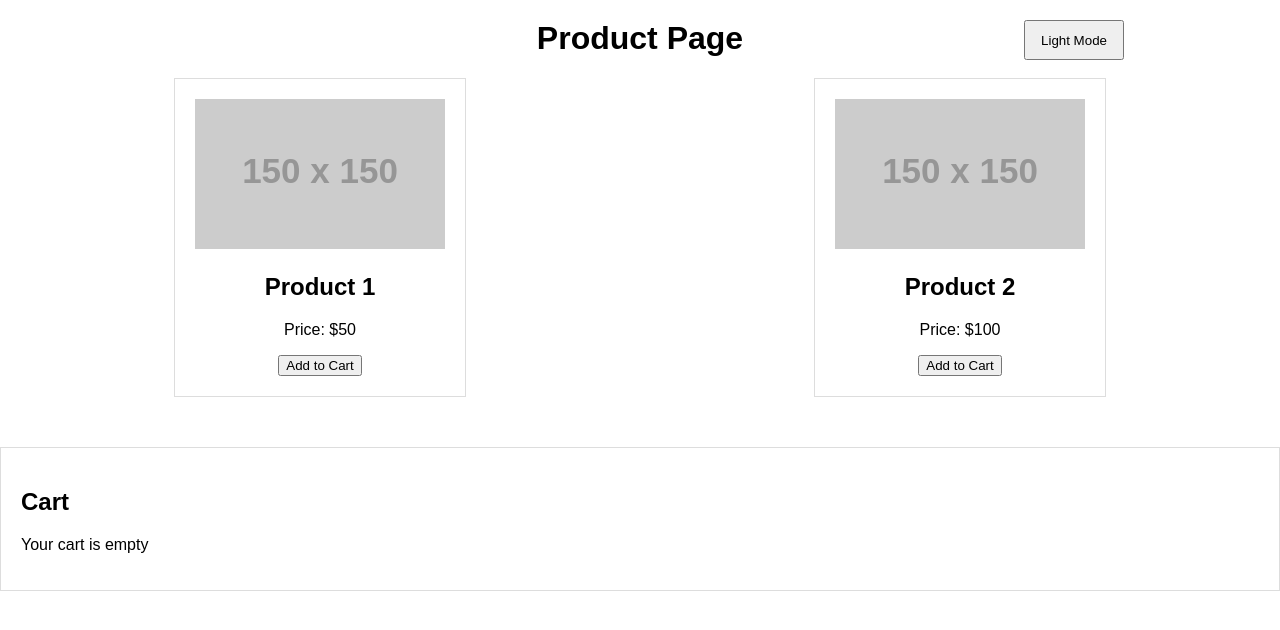
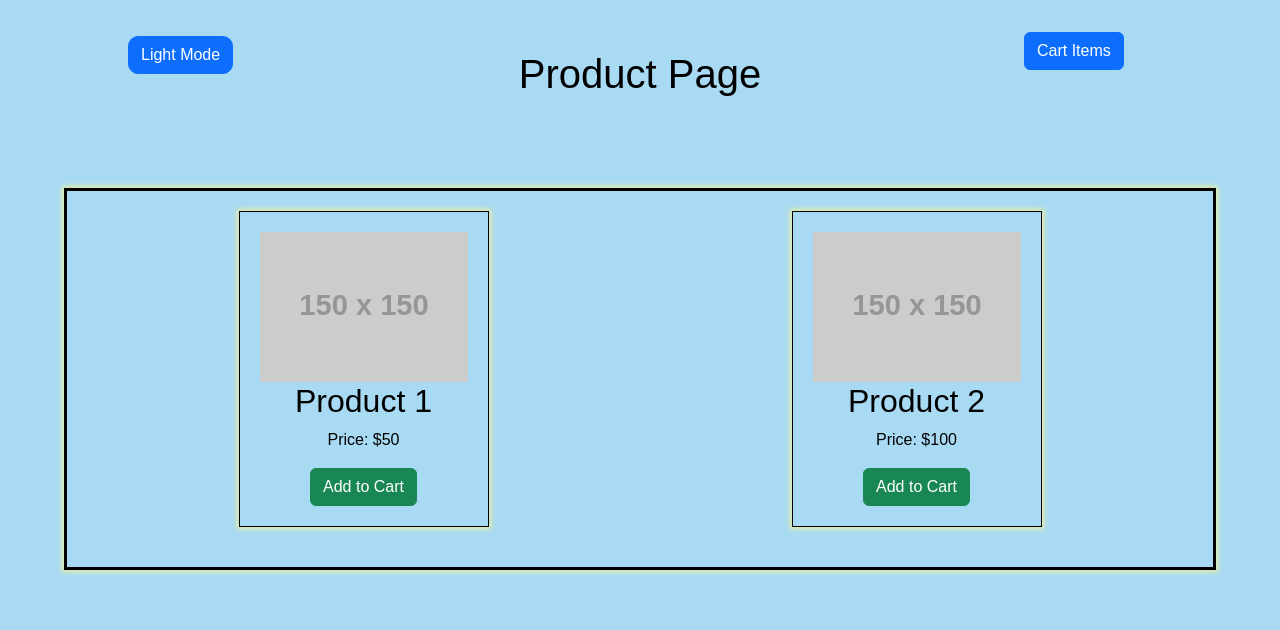
Before and after one commit to cn10xdev/ECommerce_Product_Page, a React (Create React App) app: page / in a window 1280 px wide. Shown: the top 630 px of the page. Built offline with nearby package versions, Linux system fonts and the light colour scheme.

Commit message:
Add: [short description of your feature/fix]

```diff
--- a/package.json
+++ b/package.json
@@ -10,7 +10,9 @@
         "eject": "react-scripts eject"
     },
     "dependencies": {
+        "bootstrap": "^5.3.3",
         "react": "^18.2.0",
+        "react-bootstrap": "^2.10.4",
         "react-dom": "^18.2.0",
         "react-scripts": "^5.0.1",
         "styled-component": "^2.8.0",
--- a/public/index.html
+++ b/public/index.html
@@ -4,6 +4,12 @@
     <meta charset="UTF-8">
     <meta name="viewport" content="width=device-width, initial-scale=1.0">
     <title>E-Commerce Product Page</title>
+    <link
+  rel="stylesheet"
+  href="https://cdn.jsdelivr.net/npm/bootstrap@5.3.2/dist/css/bootstrap.min.css"
+  integrity="sha384-T3c6CoIi6uLrA9TneNEoa7RxnatzjcDSCmG1MXxSR1GAsXEV/Dwwykc2MPK8M2HN"
+  crossorigin="anonymous"
+/>
 </head>
 <body>
     <div id="root"></div>
--- a/src/App.js
+++ b/src/App.js
@@ -3,12 +3,15 @@ import ProductCard from './components/ProductCard';
 import Cart from './components/Cart';
 import './styles.css';
 import { ToggleTheme } from './components/NavbarToggle';
-import styled from "styled-components";
+import {styled, createGlobalStyle} from "styled-components";
 
-const AppDiv = styled.div`
-    background: ${(props) => props.colorProp? 'black': 'white'};
-    color: ${(props) => props.colorProp? 'white': 'black'}
-`;
+const GlobalStyle = createGlobalStyle`
+  body {
+    background: ${(props) => props.colorProp? 'black': 'rgb(169, 218, 243)'};
+    color: ${(props) => props.colorProp? 'white': 'black'};
+  }`;
+
+
 
 function App() {
     const [cart, setCart] = useState([]);
@@ -89,7 +92,9 @@ function App() {
 
     console.log(theme.toggleState)
     return (
-        <AppDiv className="App" colorProp={ parseInt(toggleValue) }>
+        <>
+        <GlobalStyle colorProp={ parseInt(toggleValue) }/>
+        <div className="App" colorProp={ parseInt(toggleValue) }>
             <ToggleTheme data={parseInt(toggleValue)}
                 toggleThemeFunc ={toggleThemeFunc}
 
@@ -101,7 +106,8 @@ function App() {
                 ))}
             </div>
             <Cart cart={cart} updateQuantity={updateQuantity} />
-        </AppDiv>
+        </div>
+        </>
     );
 }
 
--- a/src/components/Cart.js
+++ b/src/components/Cart.js
@@ -1,7 +1,10 @@
 import React from 'react';
+import { useState } from 'react';
+import Button from 'react-bootstrap/Button';
+import Modal from 'react-bootstrap/Modal';
 
 function Cart({ cart, updateQuantity }) {
-    return (
+    /*return (
         <div className="cart">
             <h2>Cart</h2>
             {cart.length === 0 ? (
@@ -21,7 +24,56 @@ function Cart({ cart, updateQuantity }) {
                 ))
             )}
         </div>
-    );
+    );*/
+
+
+  const [show, setShow] = useState(false);
+
+  const handleClose = () => setShow(false);
+  const handleShow = () => setShow(true);
+
+  return (
+    <>
+      <Button variant="primary" onClick={handleShow} id='cartBtn'>
+        Cart Items
+      </Button>
+
+      <Modal show={show} onHide={handleClose}>
+        <Modal.Header closeButton>
+          <Modal.Title>Cart Items</Modal.Title>
+        </Modal.Header>
+        <Modal.Body>
+        <div className="cart">
+            <h2>Cart</h2>
+            {cart.length === 0 ? (
+                <p>Your cart is empty</p>
+            ) : (
+                cart.map(item => (
+                    <div key={item.id} className="cart-item">
+                        <p>{item.name}</p>
+                        <p>Price: ${item.price}</p>
+                        <input
+                            type="number"
+                            min="1"
+                            value={item.quantity}
+                            onChange={(e) => updateQuantity(item.id, parseInt(e.target.value))}
+                        />
+                    </div>
+                ))
+            )}
+        </div>
+        </Modal.Body>
+        <Modal.Footer>
+          <Button variant="secondary" onClick={handleClose}>
+            Close
+          </Button>
+          <Button variant="primary" onClick={handleClose}>
+            Save Changes
+          </Button>
+        </Modal.Footer>
+      </Modal>
+    </>
+  );
 }
 
 export default Cart;
--- a/src/components/NavbarToggle.js
+++ b/src/components/NavbarToggle.js
@@ -1,6 +1,6 @@
 import React from "react";
 //import styled from "styled-components";
-
+import Button from 'react-bootstrap/Button';
 
 //export class ToggleTheme extends React.Component{
 export function ToggleTheme(props){
@@ -17,9 +17,10 @@ export function ToggleTheme(props){
         return(
 
             <>
-                <button id="toggle-button" onClick={()=> props.toggleThemeFunc()}>
+            <Button variant="primary" id="toggle-button" onClick={()=> props.toggleThemeFunc()}>{themeButtonDisplay}</Button>
+                {/*<button id="toggle-button" onClick={()=> props.toggleThemeFunc()}>
                     {themeButtonDisplay}
-                </button>
+                </button>*/}
             </>
         )
 
--- a/src/components/ProductCard.js
+++ b/src/components/ProductCard.js
@@ -1,4 +1,5 @@
 import React from 'react';
+import Button from 'react-bootstrap/Button';
 
 function ProductCard({ product, addToCart }) {
     return (
@@ -6,7 +7,8 @@ function ProductCard({ product, addToCart }) {
             <img src={product.image} alt={product.name} className="product-image" />
             <h2>{product.name}</h2>
             <p>Price: ${product.price}</p>
-            <button onClick={() => addToCart(product)}>Add to Cart</button>
+            <Button variant="success" onClick={() => addToCart(product)}>Add to Cart</Button>
+            {/*<button onClick={() => addToCart(product)}>Add to Cart</button>*/}
         </div>
     );
 }
--- a/src/styles.css
+++ b/src/styles.css
@@ -4,11 +4,13 @@ body {
     margin: 0;
     padding: 0;
     box-sizing: border-box;
+    height: 90vh;
+    background-color: rgb(169, 218, 243);
 }
 
 h1 {
     text-align: center;
-    margin-top: 20px;
+    margin-top: 50px;
 }
 
 /* Product Card Styles */
@@ -16,14 +18,21 @@ h1 {
     display: flex;
     justify-content: space-around;
     flex-wrap: wrap;
+    margin-top: 7%;
+    border: 3px solid black;
+    box-shadow: 0px 0px 5px 2px rgb(231, 239, 164);
+    padding: 20px;
+    width: 90%;
+    margin-left: 5%;
 }
 
 .product-card {
-    border: 1px solid #ddd;
+    border: 1px solid black;
     padding: 20px;
     width: 250px;
     text-align: center;
     margin-bottom: 20px;
+    box-shadow: 0px 0px 5px 2px rgb(231, 239, 164);
 }
 
 .product-image {
@@ -34,9 +43,9 @@ h1 {
 
 /* Cart Styles */
 .cart {
-    margin-top: 30px;
+    margin-top: -30px;
     padding: 20px;
-    border: 1px solid #ddd;
+
 }
 
 .cart-item {
@@ -58,6 +67,7 @@ h1 {
     }
 
     .cart {
+
         width: 90%;
         margin: 0 auto;
     }
@@ -65,7 +75,15 @@ h1 {
 
 #toggle-button{
     position: absolute;
+    left: 10%;
+
+    top: 4.5%;
+    border-radius: 10px;
+}
+
+#cartBtn{
+    position: absolute;
+    top: 4%;
     left: 80%;
-    height: 40px;
-    width: 100px;
+
 }
```
Also changed, not shown: 1 other file (tests, documents, lock files or other folders).
